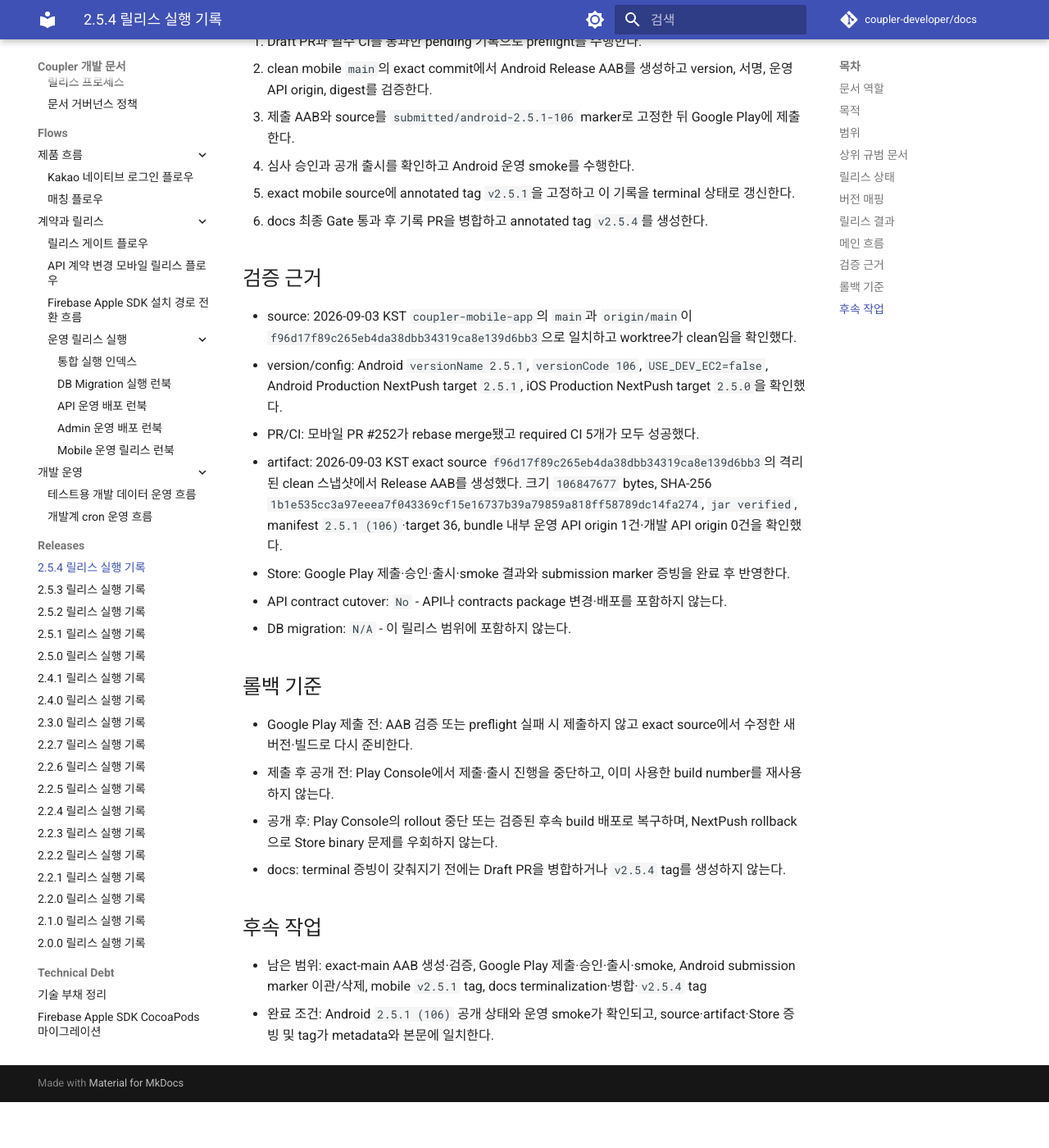
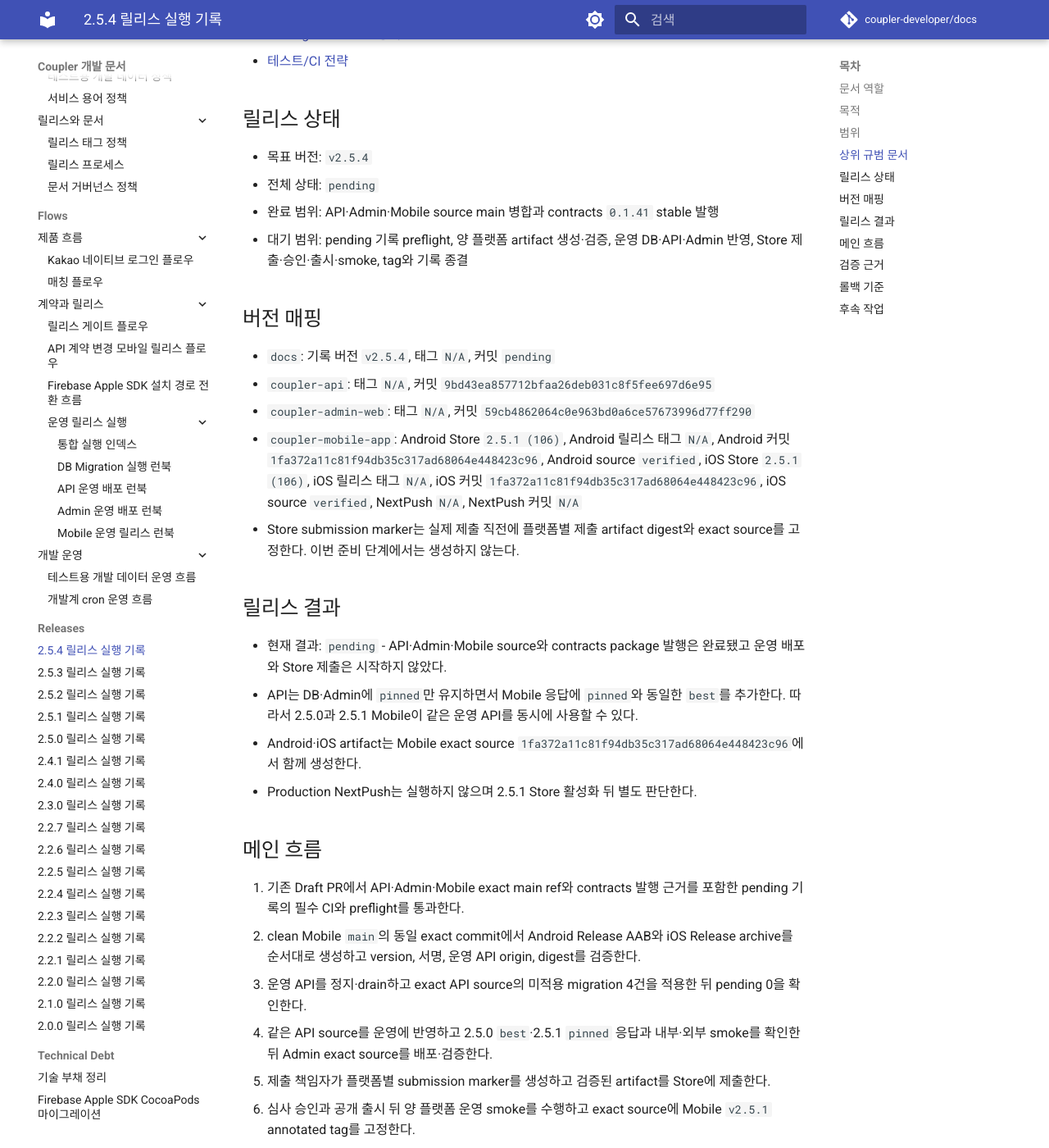
Before and after one commit to coupler-developer/docs, an MkDocs documentation site: the page built from content/releases/v2.5.4.md, in a window 1280 px wide and 1400 px high, scrolled down 3039 px. Shown: the whole window at 82% size. Built offline with MkDocs 1.6.1 and Material for MkDocs 9.7.7, drawn with Linux system fonts in a browser that asks for light colours; comment, search, counter and statistics services are not loaded; before the commit the page ends 4383 px from its top, so only the background shows below that; some of the changed text lies outside the part shown.

Commit message:
docs: 2.5.1 통합 릴리즈 준비 기록

```diff
--- a/content/architecture/lounge-system.md
+++ b/content/architecture/lounge-system.md
@@ -283,20 +283,24 @@ type CommentParentRef =
 
 - 제품·도메인·화면과 공개 wire의 canonical 식별자는 `pinned`, 사용자 용어는 `고정글`이다. 저장 컬럼도
   `t_lounge.pinned`를 사용한다.
-- API Swagger와 generated contracts package는 Admin·Mobile 목록·상세 응답,
-  `AdminLoungeSaveRequest.pinned`, `AdminLoungePinnedRequest.pinned`를 직접 노출한다. API controller와 조회
-  projection은 같은 이름을 유지하며 별도 wire mapper나 alias를 두지 않는다.
+- API Swagger와 generated contracts package의 Mobile 목록·상세 응답은 canonical `pinned`와 2.5.0
+  Mobile 호환 필드 `best`를 필수로 노출하며 두 값은 항상 같다. DB·query source는 `pinned`
+  하나만 유지하고 App 응답 presenter에서만 `best = pinned`를 추가한다.
+- Admin 목록·상세 응답과 `AdminLoungeSaveRequest.pinned`, `AdminLoungePinnedRequest.pinned`,
+  `/admin/lounge/pinned`는 `pinned`만 사용하며 `best` 입력·route 호환을 두지 않는다.
 - Admin은 generated DTO를 직접 사용한다. 상세의 고정글 선택은 `/admin/lounge/save`의 `pinned`로 다른
   편집 값과 함께 한 번에 저장하며 type 40 알림을 만들지 않는다. 목록의 설정·해제는
   `/admin/lounge/pinned`와 `AdminLoungePinnedRequest.pinned`를 사용한다.
 - `/admin/lounge/pinned`에서 정상 게시글이 실제 `N → Y`로 전이할 때만 type 40 알림 intent를 저장한다.
   해제와 중복 설정은 알림을 만들지 않는다.
-- 제거한 endpoint·필드·adapter·projection을 위한 별도 차단 endpoint, 호환 alias, version 분기는 두지 않는다.
+- Mobile `best` 응답 호환의 제거는 [기술 부채 정리](../technical-debt/technical-debt.md)의
+  `라운지 Mobile best 응답 호환 제거 대기`에서 지원 소비자·Exit Gate와 함께 추적한다.
 
 ### 이전 Mobile bundle과 운영 반영
 
-- 이전 Mobile bundle도 `/lounge/list`, `/lounge/myList`, `/lounge/detail`의 성공 응답을 계속 읽을 수 있다.
-  새 `pinned` 필드를 사용하지 못하는 세대에서는 고정글 표시만 사라지는 기능 저하를 허용한다.
+- 2.5.0 Mobile bundle은 `/lounge/list`, `/lounge/myList`, `/lounge/detail`의 `best`를 읽고, 2.5.1
+  Mobile bundle은 같은 응답의 `pinned`를 읽는다. API는 두 필드를 같은 값으로 응답하여
+  Store·NextPush 적용 시점에 의존하지 않고 두 소비자를 동시에 지원한다.
 - 이전 Admin은 목록·상세 조회에서 고정 상태를 표시하지 못할 수 있으며, 제거된 고정글 mutation은 일반
   route-not-found 또는 request validation 실패로 끝난다. 별도 차단 응답 계약은 만들지 않는다.
 - `/lounge/list?category=1`의 legacy 의미만 고정글 필터이며 내부에서 `pinned = 'Y'`로 처리한다. 현행 신 Mobile
--- a/content/releases/v2.5.4.md
+++ b/content/releases/v2.5.4.md
@@ -5,6 +5,10 @@
   "version": "v2.5.4",
   "status": "pending",
   "releaseScopes": [
+    "db-migration",
+    "contracts-package",
+    "coupler-api",
+    "coupler-admin-web",
     "mobile-store",
     "docs"
   ],
@@ -16,37 +20,81 @@
     },
     "coupler-api": {
       "tag": null,
-      "commit": null
+      "commit": "9bd43ea857712bfaa26deb031c8f5fee697d6e95"
     },
     "coupler-admin-web": {
       "tag": null,
-      "commit": null
+      "commit": "59cb4862064c0e963bd0a6ce57673996d77ff290"
     },
     "coupler-mobile-app": {
       "store": {
         "android": {
           "versionBuild": "2.5.1 (106)",
           "releaseTag": null,
-          "commit": "f96d17f89c265eb4da38dbb34319ca8e139d6bb3",
+          "commit": "1fa372a11c81f94db35c317ad68064e448423c96",
           "sourceStatus": "verified",
           "limitation": null
         },
-        "ios": null
+        "ios": {
+          "versionBuild": "2.5.1 (106)",
+          "releaseTag": null,
+          "commit": "1fa372a11c81f94db35c317ad68064e448423c96",
+          "sourceStatus": "verified",
+          "limitation": null
+        }
       },
       "nextPush": null,
       "commit": null
     }
   },
   "scopeResults": {
+    "db-migration": {
+      "status": "pending",
+      "summary": "개발계 적용·검증을 마친 API source의 운영 미적용 migration 4건을 운영 API 정지·drain 뒤 같은 순서로 적용하고 pending 0을 확인하기 전이다.",
+      "evidence": {}
+    },
+    "contracts-package": {
+      "status": "released",
+      "summary": "Mobile 라운지 응답의 pinned canonical과 2.5.0 호환 best 필드를 함께 고정한 contracts 0.1.41을 API main exact tree에서 발행했다.",
+      "evidence": {
+        "publishedPackage": "@coupler-developer/coupler-api-contracts@0.1.41",
+        "workflow": "https://github.com/coupler-developer/coupler-api/actions/runs/33745974176",
+        "sourceRef": "9bd43ea857712bfaa26deb031c8f5fee697d6e95",
+        "sourceTree": {
+          "path": "packages/contracts",
+          "publishedSourceTree": "5dd216e2a05182e1a0d4f7623d9733ec20ec3912",
+          "releaseSourceTree": "5dd216e2a05182e1a0d4f7623d9733ec20ec3912"
+        }
+      }
+    },
+    "coupler-api": {
+      "status": "pending",
+      "summary": "2.5.0 Mobile의 best와 2.5.1 Mobile의 pinned를 동시에 제공하는 source를 main에 고정했고 운영 DB migration 뒤 배포·smoke를 대기한다.",
+      "evidence": {
+        "deployment": null,
+        "smoke": null,
+        "publicContract": null,
+        "runtimeRecovery": null
+      }
+    },
+    "coupler-admin-web": {
+      "status": "pending",
+      "summary": "contracts 0.1.41을 소비하는 Admin source를 main에 고정했고 API 운영 smoke 뒤 배포·smoke·rollback 증빙을 대기한다.",
+      "evidence": {
+        "deployment": null,
+        "smoke": null,
+        "rollback": null
+      }
+    },
     "mobile-store": {
       "status": "pending",
-      "summary": "Android 2.5.1 (106) Store 제출용 source를 main의 exact commit으로 고정했고, 최종 AAB 생성과 Google Play 제출·승인·출시·smoke를 대기한다.",
+      "summary": "Android·iOS 2.5.1 (106)의 동일한 final Mobile main source를 고정했고 양 플랫폼 artifact 생성·검증과 Store 제출·승인·출시·smoke를 대기한다.",
       "evidence": {
-        "submission": "pending",
-        "approval": "pending",
-        "release": "pending",
-        "smoke": "pending",
-        "artifact": "2026-09-03 KST exact source f96d17f89c265eb4da38dbb34319ca8e139d6bb3에서 생성한 Android 2.5.1 (106) AAB 106847677 bytes, SHA-256 1b1e535cc3a97eeea7f043369cf15e16737b39a79859a818ff58789dc14fa274; jar verified, targetSdk 36, 운영 API origin 1건·개발 API origin 0건",
+        "submission": null,
+        "approval": null,
+        "release": null,
+        "smoke": null,
+        "artifact": "pending",
         "submittedMarkers": {
           "android": null,
           "ios": null
@@ -55,7 +103,7 @@
     },
     "docs": {
       "status": "pending",
-      "summary": "Android Store 출시 결과를 반영해 기록을 terminal 상태로 닫고 docs v2.5.4 tag를 생성한다.",
+      "summary": "운영 DB·API·Admin과 양 Store 결과를 반영해 terminal 상태로 닫고 docs v2.5.4 tag를 생성하기 전이다.",
       "evidence": {}
     }
   },
@@ -72,69 +120,76 @@
 
 ## 목적
 
-- Android 앱 `2.5.1 (106)`의 Google Play 출시 기준점과 진행 결과를 `v2.5.4` 릴리스 기록에 고정한다.
-- docs 기록 번호와 앱 버전은 독립적이며, 앱 버전을 `2.5.4`로 변경하지 않는다.
+- Android·iOS `2.5.1 (106)` Store 출시와 이를 지원하는 DB·API·Admin 운영 반영을 하나의 `v2.5.4` 실행 기록으로 추적한다.
+- docs 기록 번호, 서비스 태그와 앱 버전은 독립적이며 앱 버전을 `2.5.4`로 변경하지 않는다.
 
 ## 범위
 
-- 대상: `docs`, `coupler-mobile-app`
-- 포함 범위: Android Store `2.5.1 (106)` AAB 생성, Google Play 제출·승인·출시·운영 smoke, mobile/docs tag와 증빙 정리
-- 제외 범위: iOS Store, Production NextPush push, API·Admin 운영 배포, DB migration, contracts package 발행
+- 대상: `docs`, `coupler-api`, `coupler-admin-web`, `coupler-mobile-app`
+- 포함 범위: contracts `0.1.41` 발행, 운영 DB migration 4건, API·Admin 운영 배포, Android·iOS Store `2.5.1 (106)` artifact와 제출·승인·출시·smoke, repo tag와 증빙 정리
+- 제외 범위: Production NextPush push, Store 제출 전 submission marker 생성, 운영 데이터 수동 수정, Mobile `best` 호환 제거
 
 ## 상위 규범 문서
 
 - [릴리스 프로세스](../policy/release-process.md)
 - [릴리스 태그 정책](../policy/release-tag-policy.md)
+- [DB Migration Gate 정책](../policy/db-migration-gate-policy.md)
 - [테스트/CI 전략](../policy/testing-strategy.md)
 
 ## 릴리스 상태
 
 - 목표 버전: `v2.5.4`
 - 전체 상태: `pending`
-- 완료 범위: 모바일 PR #252 병합과 Android Store source 기준점 확정
-- 대기 범위: exact-main AAB 생성·검증, Google Play 제출·승인·출시·smoke, mobile/docs tag와 기록 종결
+- 완료 범위: API·Admin·Mobile source main 병합과 contracts `0.1.41` stable 발행
+- 대기 범위: pending 기록 preflight, 양 플랫폼 artifact 생성·검증, 운영 DB·API·Admin 반영, Store 제출·승인·출시·smoke, tag와 기록 종결
 
 ## 버전 매핑
 
 - `docs`: 기록 버전 `v2.5.4`, 태그 `N/A`, 커밋 `pending`
-- `coupler-api`: 태그 `N/A`, 커밋 `N/A`
-- `coupler-admin-web`: 태그 `N/A`, 커밋 `N/A`
-- `coupler-mobile-app`: Android Store `2.5.1 (106)`, Android 릴리스 태그 `N/A`, Android 커밋 `f96d17f89c265eb4da38dbb34319ca8e139d6bb3`, Android source `verified`, iOS Store `N/A`, iOS 릴리스 태그 `N/A`, iOS 커밋 `N/A`, iOS source `N/A`, NextPush `N/A`, NextPush 커밋 `N/A`
-- Store 제출 마커: 제출 직전에 `submitted/android-2.5.1-106`을 exact source와 제출 AAB digest에 고정하고, terminal 기록으로 증빙을 이관한 뒤 정책에 따라 삭제한다.
+- `coupler-api`: 태그 `N/A`, 커밋 `9bd43ea857712bfaa26deb031c8f5fee697d6e95`
+- `coupler-admin-web`: 태그 `N/A`, 커밋 `59cb4862064c0e963bd0a6ce57673996d77ff290`
+- `coupler-mobile-app`: Android Store `2.5.1 (106)`, Android 릴리스 태그 `N/A`, Android 커밋 `1fa372a11c81f94db35c317ad68064e448423c96`, Android source `verified`, iOS Store `2.5.1 (106)`, iOS 릴리스 태그 `N/A`, iOS 커밋 `1fa372a11c81f94db35c317ad68064e448423c96`, iOS source `verified`, NextPush `N/A`, NextPush 커밋 `N/A`
+- Store submission marker는 실제 제출 직전에 플랫폼별 제출 artifact digest와 exact source를 고정한다. 이번 준비 단계에서는 생성하지 않는다.
 
 ## 릴리스 결과
 
-- 현재 결과: `pending` - 모바일 PR #252가 병합됐고 Android `2.5.1 (106)` source가 main의 exact commit `f96d17f89c265eb4da38dbb34319ca8e139d6bb3`으로 고정됐다.
-- Android Production NextPush 대상 버전은 `2.5.1`, iOS 대상은 기존 `2.5.0`으로 유지한다. 이번 범위에서는 NextPush push를 실행하지 않는다.
-- API·Admin·DB는 이 기록의 운영 배포 범위가 아니다.
+- 현재 결과: `pending` - API·Admin·Mobile source와 contracts package 발행은 완료됐고 운영 배포와 Store 제출은 시작하지 않았다.
+- API는 DB·Admin에 `pinned`만 유지하면서 Mobile 응답에 `pinned`와 동일한 `best`를 추가한다. 따라서 2.5.0과 2.5.1 Mobile이 같은 운영 API를 동시에 사용할 수 있다.
+- Android·iOS artifact는 Mobile exact source `1fa372a11c81f94db35c317ad68064e448423c96`에서 함께 생성한다.
+- Production NextPush는 실행하지 않으며 2.5.1 Store 활성화 뒤 별도 판단한다.
 
 ## 메인 흐름
 
-1. Draft PR과 필수 CI를 통과한 pending 기록으로 preflight를 수행한다.
-2. clean mobile `main`의 exact commit에서 Android Release AAB를 생성하고 version, 서명, 운영 API origin, digest를 검증한다.
-3. 제출 AAB와 source를 `submitted/android-2.5.1-106` marker로 고정한 뒤 Google Play에 제출한다.
-4. 심사 승인과 공개 출시를 확인하고 Android 운영 smoke를 수행한다.
-5. exact mobile source에 annotated tag `v2.5.1`을 고정하고 이 기록을 terminal 상태로 갱신한다.
-6. docs 최종 Gate 통과 후 기록 PR을 병합하고 annotated tag `v2.5.4`를 생성한다.
+1. 기존 Draft PR에서 API·Admin·Mobile exact main ref와 contracts 발행 근거를 포함한 pending 기록의 필수 CI와 preflight를 통과한다.
+2. clean Mobile `main`의 동일 exact commit에서 Android Release AAB와 iOS Release archive를 순서대로 생성하고 version, 서명, 운영 API origin, digest를 검증한다.
+3. 운영 API를 정지·drain하고 exact API source의 미적용 migration 4건을 적용한 뒤 pending 0을 확인한다.
+4. 같은 API source를 운영에 반영하고 2.5.0 `best`·2.5.1 `pinned` 응답과 내부·외부 smoke를 확인한 뒤 Admin exact source를 배포·검증한다.
+5. 제출 책임자가 플랫폼별 submission marker를 생성하고 검증된 artifact를 Store에 제출한다.
+6. 심사 승인과 공개 출시 뒤 양 플랫폼 운영 smoke를 수행하고 exact source에 Mobile `v2.5.1` annotated tag를 고정한다.
+7. API·Admin과 docs tag, terminal metadata와 증빙을 정책 순서에 따라 닫는다.
 
 ## 검증 근거
 
-- source: 2026-09-03 KST `coupler-mobile-app`의 `main`과 `origin/main`이 `f96d17f89c265eb4da38dbb34319ca8e139d6bb3`으로 일치하고 worktree가 clean임을 확인했다.
-- version/config: Android `versionName 2.5.1`, `versionCode 106`, `USE_DEV_EC2=false`, Android Production NextPush target `2.5.1`, iOS Production NextPush target `2.5.0`을 확인했다.
-- PR/CI: 모바일 PR #252가 rebase merge됐고 required CI 5개가 모두 성공했다.
-- artifact: 2026-09-03 KST exact source `f96d17f89c265eb4da38dbb34319ca8e139d6bb3`의 격리된 clean 스냅샷에서 Release AAB를 생성했다. 크기 `106847677` bytes, SHA-256 `1b1e535cc3a97eeea7f043369cf15e16737b39a79859a818ff58789dc14fa274`, `jar verified`, manifest `2.5.1 (106)`·target 36, bundle 내부 운영 API origin 1건·개발 API origin 0건을 확인했다.
-- Store: Google Play 제출·승인·출시·smoke 결과와 submission marker 증빙을 완료 후 반영한다.
-- API contract cutover: `No` - API나 contracts package 변경·배포를 포함하지 않는다.
-- DB migration: `N/A` - 이 릴리스 범위에 포함하지 않는다.
+- source: 2026-09-03 KST API `9bd43ea857712bfaa26deb031c8f5fee697d6e95`, Admin `59cb4862064c0e963bd0a6ce57673996d77ff290`, Mobile `1fa372a11c81f94db35c317ad68064e448423c96`이 각각 `main == origin/main`인 clean worktree임을 확인했다.
+- contracts: API source의 `packages/contracts` tree `5dd216e2a05182e1a0d4f7623d9733ec20ec3912`에서 `@coupler-developer/coupler-api-contracts@0.1.41` 발행 workflow가 성공했고 Admin·Mobile 소비자를 같은 version으로 병합했다.
+- tests: API `pnpm verify` 199 suites·1845 tests, Admin `yarn verify` 34 suites·275 tests, Mobile `yarn verify` 118 suites·852 tests와 Storybook 9 suites·51 tests가 통과했다.
+- version/config: Android `versionName 2.5.1`·`versionCode 106`, iOS `MARKETING_VERSION 2.5.1`·`CURRENT_PROJECT_VERSION 106`을 확인했다.
+- DB migration: 개발계는 source 기준 pending 0이고 운영계는 source 기준 4건이 미적용 상태다. 기존 best→pinned 및 pinned outbox migration은 운영 적용 이력이 있어 재실행하지 않는다.
+- artifact: 양 플랫폼 final exact-source build와 검증 결과를 생성 후 반영한다.
+- Store: 제출·승인·출시·smoke 및 submission marker는 실행 전이므로 기록하지 않는다.
+- API contract cutover: `No` - 기존 2.5.0의 `best`를 제거하지 않고 2.5.1의 `pinned`와 같은 값으로 함께 제공하는 additive compatibility다.
 
 ## 롤백 기준
 
-- Google Play 제출 전: AAB 검증 또는 preflight 실패 시 제출하지 않고 exact source에서 수정한 새 버전·빌드로 다시 준비한다.
-- 제출 후 공개 전: Play Console에서 제출·출시 진행을 중단하고, 이미 사용한 build number를 재사용하지 않는다.
-- 공개 후: Play Console의 rollout 중단 또는 검증된 후속 build 배포로 복구하며, NextPush rollback으로 Store binary 문제를 우회하지 않는다.
+- artifact 준비: version, 서명, 운영 endpoint 또는 digest 검증이 실패하면 Store에 제출하지 않고 원인을 수정한 새 build로 다시 준비한다.
+- DB/API: migration guard나 drain이 실패하면 API를 시작하지 않는다. 적용 뒤에는 스키마를 되돌리거나 직전 API를 추정 배포하지 않고 고정 source 기반 forward fix를 사용한다.
+- Admin: API 운영 smoke 전에는 배포하지 않는다. 배포 후 실패하면 봉인한 직전 정적 artifact로 복원한다.
+- Store 제출 전: 제출 책임자가 marker와 artifact digest를 대조하지 못하면 제출하지 않는다.
+- Store 제출 후 공개 전: Store Console에서 제출·출시 진행을 중단하고 이미 사용한 build number를 재사용하지 않는다.
+- Store 공개 후: rollout 중단 또는 검증된 후속 build로 복구하며 NextPush rollback으로 Store binary 문제를 우회하지 않는다.
 - docs: terminal 증빙이 갖춰지기 전에는 Draft PR을 병합하거나 `v2.5.4` tag를 생성하지 않는다.
 
 ## 후속 작업
 
-- 남은 범위: exact-main AAB 생성·검증, Google Play 제출·승인·출시·smoke, Android submission marker 이관/삭제, mobile `v2.5.1` tag, docs terminalization·병합·`v2.5.4` tag
-- 완료 조건: Android `2.5.1 (106)` 공개 상태와 운영 smoke가 확인되고, source·artifact·Store 증빙 및 tag가 metadata와 본문에 일치한다.
+- 남은 범위: 양 artifact 생성·검증, 운영 migration과 API·Admin 배포·smoke, Store 제출·승인·출시·smoke, submission marker 이관/삭제, API·Admin·Mobile·docs tag와 기록 종결
+- 완료 조건: 운영 migration pending 0, API·Admin 운영 smoke, Android·iOS `2.5.1 (106)` 공개 상태와 smoke, source·artifact·Store·tag 증빙이 metadata와 본문에 일치한다.
--- a/content/technical-debt/technical-debt.md
+++ b/content/technical-debt/technical-debt.md
@@ -305,6 +305,17 @@
   route·Swagger·계약·소비 코드가 0건이고 공개 목록·상세 조회 계약은 유지되며, 감사 기록과 API·Admin·Mobile
   적용 품질 게이트를 통과한 상태.
 
+## 35) 라운지 best wire 호환 제거 대기 `P1` `L`
+
+- 현상: DB·Admin·신 Mobile의 canonical 고정글 계약은 `pinned`지만, 2.5.0 Mobile 지원을 위해
+  App 라운지 목록·상세 응답에 `best = pinned` 필드를 함께 내린다.
+- 영향: `best`를 근거 없이 제거하면 NextPush를 받지 못한 2.5.0 소비자의 고정글 표시가 사라진다.
+- 조치: 2.5.1 Store·NextPush 활성화 후 release-scoped 소비자 inventory와 이전 소비자의
+  current-API case를 고정하고, 이전 소비자에게 읽을 수 있는 업데이트 경로를 유지한 채 별도
+  `API cutover: Yes` 절차로 Swagger·generated contract·App presenter의 `best`를 함께 제거한다.
+- 완료: 지원 소비자가 `pinned`를 사용하고 이전 소비자의 bootstrap·업데이트 경로와
+  deterministic-rejection case가 검증됐으며, Mobile 공개 응답·Swagger·generated contract의 `best` 호환이 0건인 상태.
+
 ## 분리 관리
 
 - [Firebase Apple SDK CocoaPods 마이그레이션](firebase-apple-sdk-cocoapods-migration-plan.md): CocoaPods 종료 대응, Xcode 26 release gate, Analytics 사용 여부.
```
Also changed, not shown: 1 other file.
